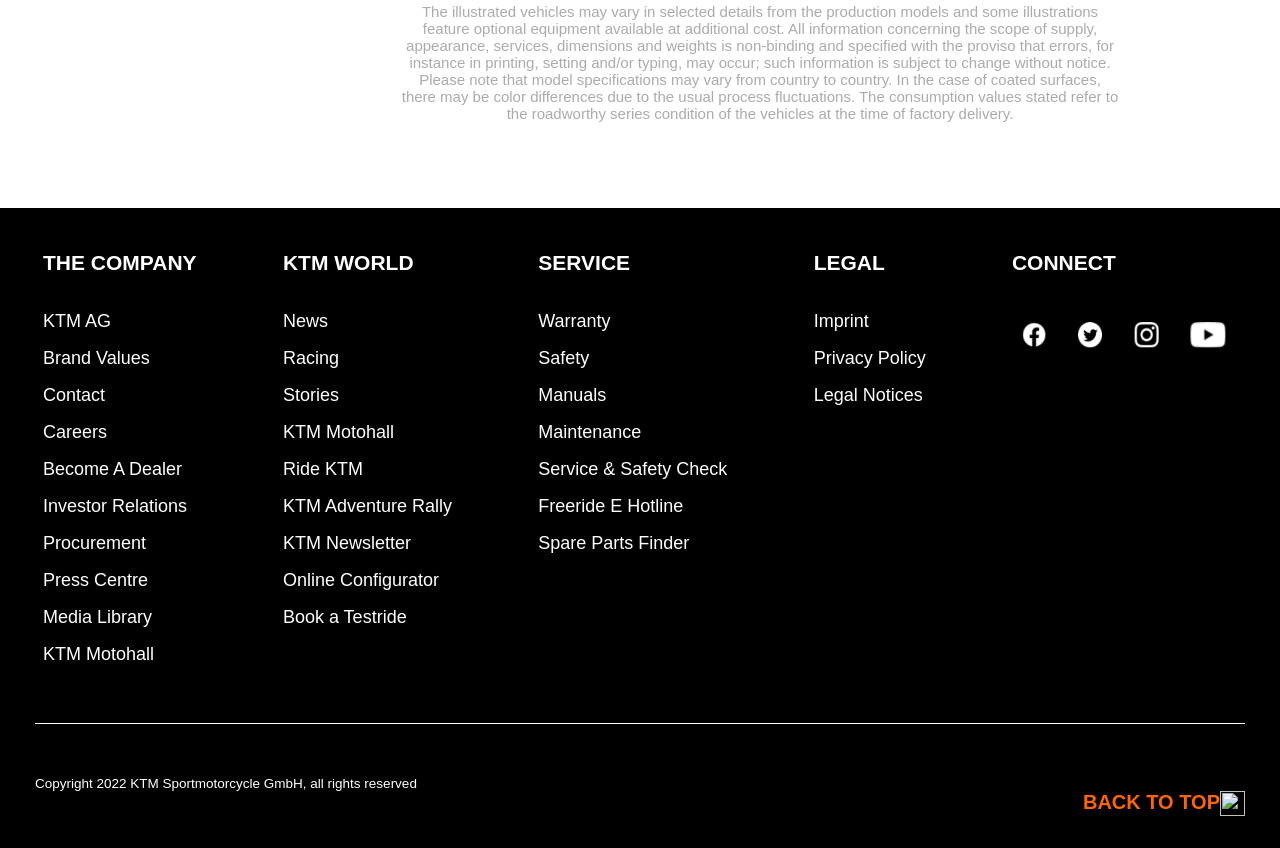
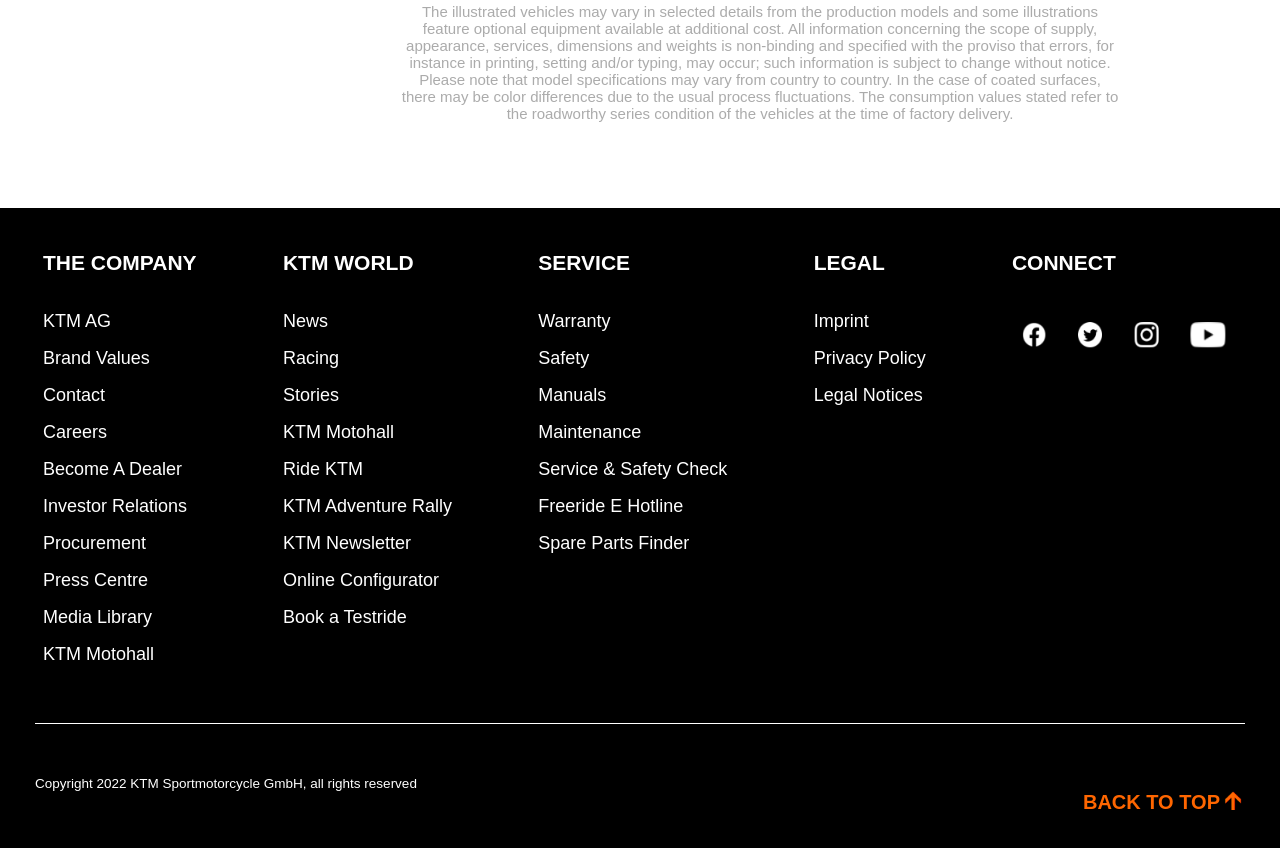
Before and after one commit to irshad-shajahan/KTM, a plain HTML site: page index.html in a window 1280 px wide. Shown: the part 2878-3726 px from the top of the page. Drawn offline with Linux system fonts and the light colour scheme; the site is published under a folder, as on GitHub Pages, so addresses that start at the root find nothing.

Commit message:
first commit

```diff
--- a/index.html
+++ b/index.html
@@ -157,7 +157,7 @@
             </div>
             <div class="copyrightdiv" >
                 <p id="legaltxt">Copyright 2022 KTM Sportmotorcycle GmbH, all rights reserved</p>
-                <img class="uparrow" src="/KTM IMAGES/uppp.png" alt="">
+                <img class="uparrow" src="./KTM IMAGES/uppp.png" alt="">
                 <a id="toptxt" href="#">BACK TO TOP</a>
 
 
```
